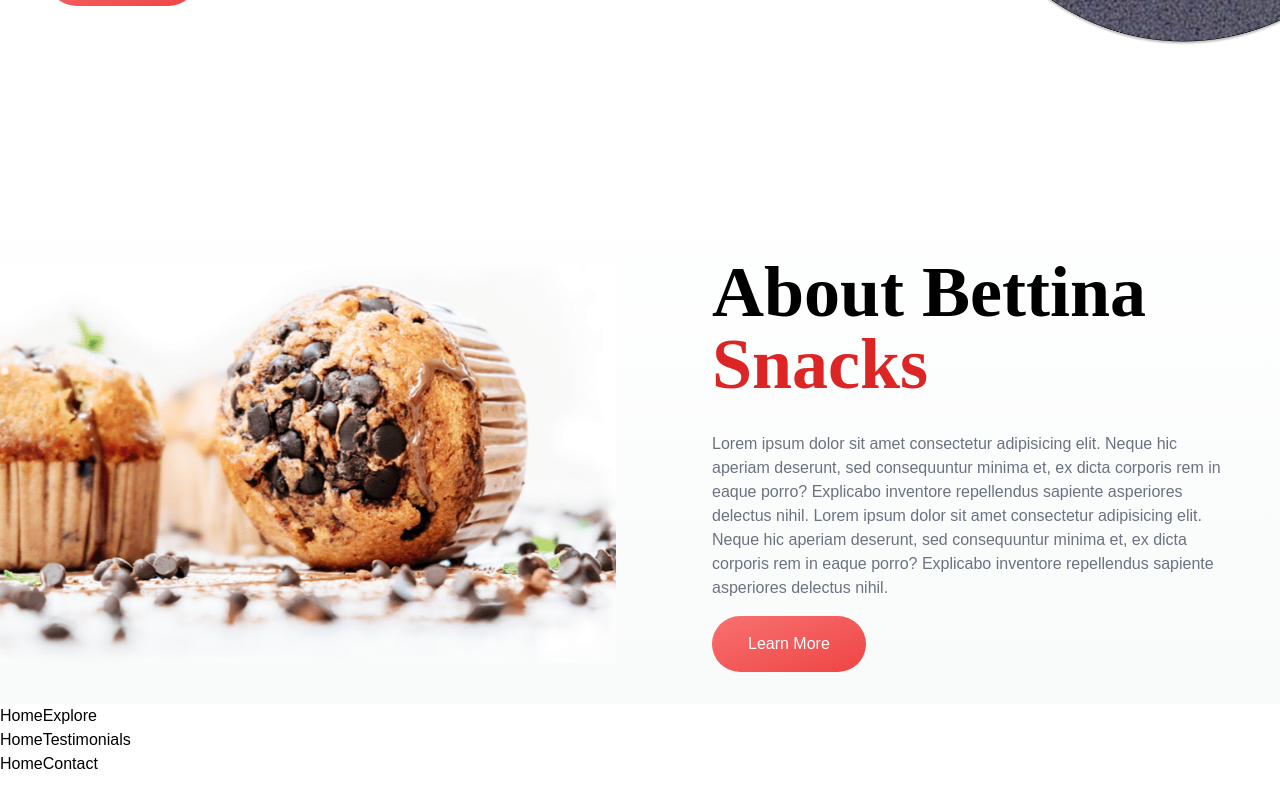
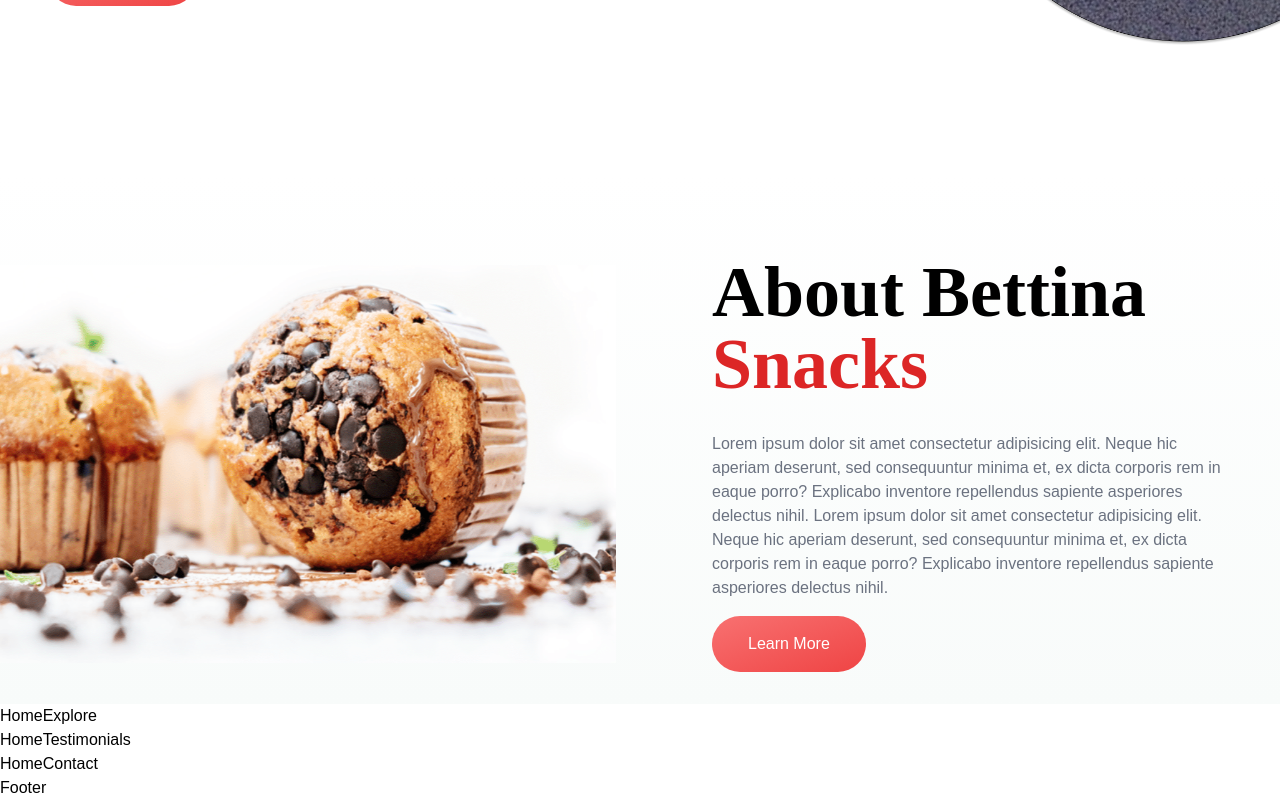
Before and after one commit to 208-code-titans/bettina-snacks, a React (Create React App) app: page / in a window 1280 px wide. Shown: the part 624-1424 px from the top of the page. Before the commit the page ends 1400 px from the top, so only its background shows below. Built offline with nearby package versions, Linux system fonts and the light colour scheme.

Commit message:
feat: :sparkles: update

```diff
--- a/src/App.js
+++ b/src/App.js
@@ -32,6 +32,8 @@ function App() {
 				<Route path={SIGN_IN} element={<SignInPage />} />
 				<Route path={SIGN_UP} element={<SignUpPage />} />
 			</Routes>
+
+
 		</AnimatePresence>
 	)
 }
--- /dev/null
+++ b/src/components/Footer/Footer.jsx
@@ -0,0 +1,9 @@
+import React from 'react'
+
+const Footer = () => {
+  return (
+    <div>Footer</div>
+  )
+}
+
+export default Footer
--- a/src/components/Header/Header.jsx
+++ b/src/components/Header/Header.jsx
@@ -251,7 +251,7 @@ const Header = () => {
                             {/* If user is logged in display logout else display sign in and sign up */}
 							{(user && user !== undefined) || user !== null ? (
 								<p
-									className='cursor-pointer px-4  py-2 bg-red-400 m-2 rounded-lg shadow-lg text-white duration-100 transition-all ease-in-out flex items-center gap-3 text-base'
+									className='cursor-pointer px-4 py-2 bg-red-400 m-2 rounded-lg shadow-lg text-white duration-100 transition-all ease-in-out flex items-center gap-3 text-base'
 									onClick={logout}
 								>
 									<MdLogout />
--- a/src/components/HomeExplore/HomeExplore.jsx
+++ b/src/components/HomeExplore/HomeExplore.jsx
@@ -1,6 +1,4 @@
 import React from 'react'
-import { Button } from '../components'
-
 
 const HomeExplore = () => {
   return (
--- a/src/components/components.js
+++ b/src/components/components.js
@@ -1,6 +1,8 @@
 export { default as Header } from './Header/Header'
+export { default as Footer } from './Footer/Footer'
 export { default as Button} from './Button/Button'
-export { default as LandingSubHeading} from './LandingSubHeading/LandingSubHeading'
+export { default as LandingSubHeading } from './LandingSubHeading/LandingSubHeading'
+
 
 
 // Home Page
--- a/src/pages/AboutPage.jsx
+++ b/src/pages/AboutPage.jsx
@@ -2,7 +2,9 @@ import React from 'react'
 
 const AboutPage = () => {
   return (
-    <div className='pt-[67px] md:pt[67px] w-screen h-screen'>AboutPage</div>
+    <div className='pt-[67px] md:pt[67px] w-screen h-screen'>
+      AboutPage
+    </div>
   )
 }
 
--- a/src/pages/HomePage.jsx
+++ b/src/pages/HomePage.jsx
@@ -1,5 +1,5 @@
 import React from 'react'
-import { HomeLanding, HomeAbout, HomeContact, HomeExplore, HomeTestimonials } from '../components/components'
+import { HomeLanding, HomeAbout, HomeContact, HomeExplore, HomeTestimonials, Footer } from '../components/components'
 
 const HomePage = () => {
   return (
@@ -9,6 +9,7 @@ const HomePage = () => {
       <HomeExplore />
       <HomeTestimonials />
       <HomeContact />
+      <Footer />
 
     </div>
   )
```
